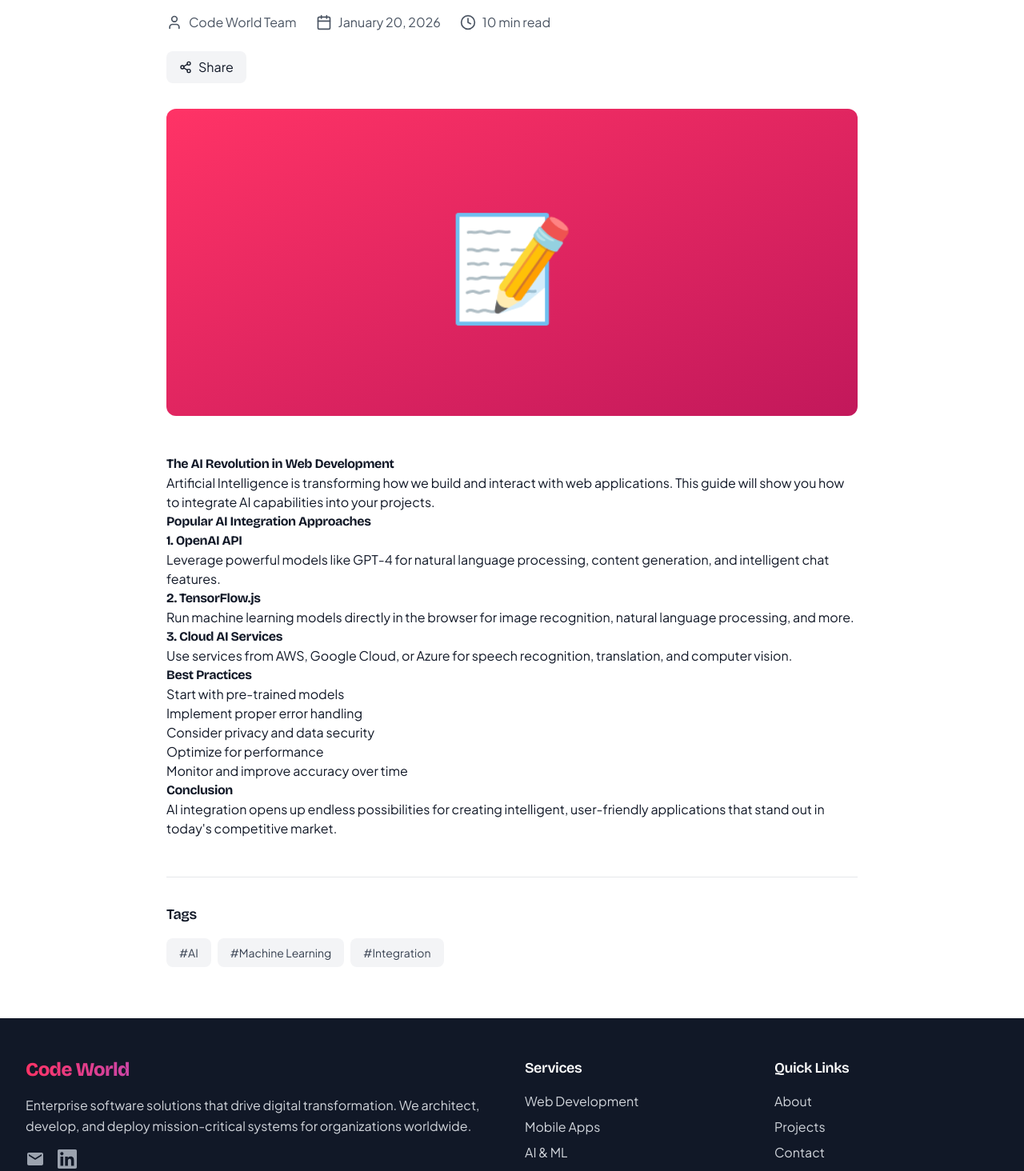
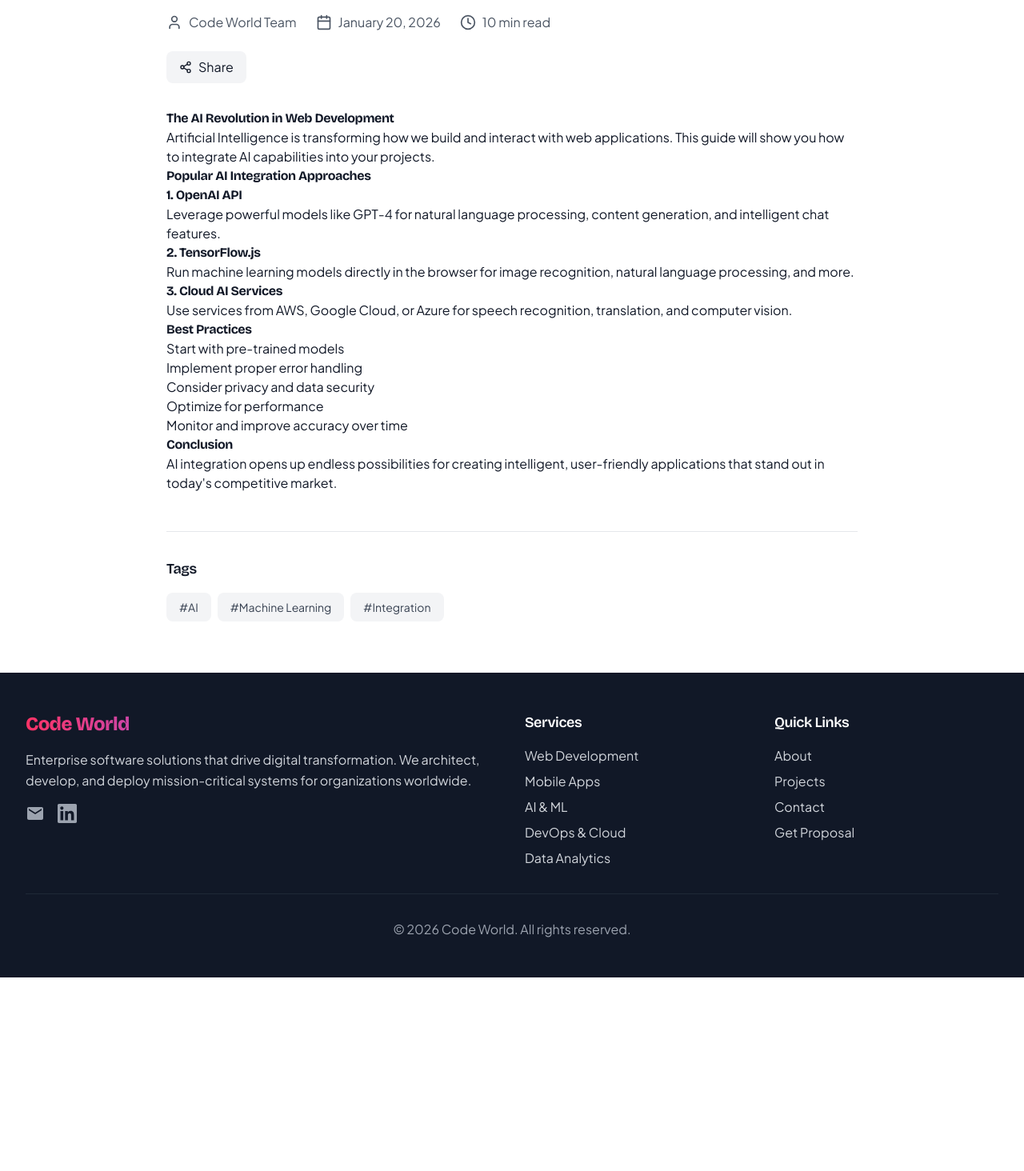
Before and after one commit to Bilalabbasid/CustomCanvas, a React (Vite) app: page /blog/ai-integration-modern-apps in a window 1280 px wide. Shown: the part 300-1764 px from the top of the page at 80% size. After the commit the page ends 1522 px from the top, so only its background shows below. Built offline with nearby package versions, Linux system fonts and the light colour scheme; no server answers.

Commit message:
Remove tech stack text from footer and placeholder blog image

```diff
--- a/src/components/BlogPost.tsx
+++ b/src/components/BlogPost.tsx
@@ -664,17 +664,6 @@ const BlogPost = () => {
           </button>
         </motion.header>
 
-        {/* Featured Image Placeholder */}
-        <motion.div
-          initial={{ opacity: 0, scale: 0.95 }}
-          animate={{ opacity: 1, scale: 1 }}
-          className="mb-12 rounded-xl overflow-hidden"
-        >
-          <div className="h-96 bg-gradient-to-br from-primary-500 to-primary-700 flex items-center justify-center">
-            <span className="text-9xl">📝</span>
-          </div>
-        </motion.div>
-
         {/* Content */}
         <motion.div
           initial={{ opacity: 0, y: 20 }}
--- a/src/components/Footer.tsx
+++ b/src/components/Footer.tsx
@@ -79,7 +79,7 @@ const Footer: React.FC = () => {
           className="border-t border-gray-800 mt-8 pt-8 text-center"
         >
           <p className="text-gray-400">
-            © {currentYear} Code World. All rights reserved. Built with React, TypeScript, and Tailwind CSS.
+            © {currentYear} Code World. All rights reserved.
           </p>
         </motion.div>
       </div>
```
